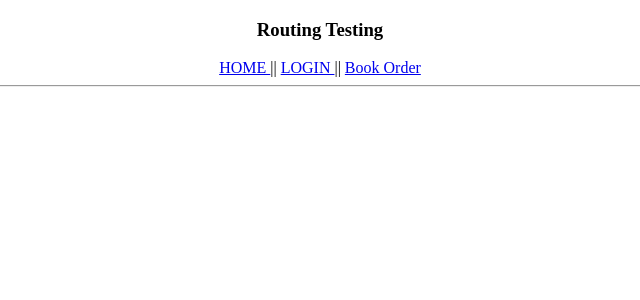
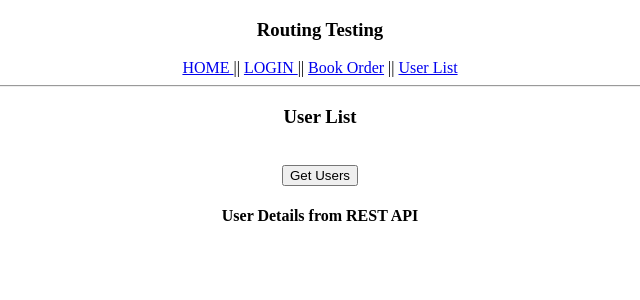
Before and after one commit to scmpadiyala/angular-practice, an Angular app: page /users in a window 1280 px wide. Before the commit this address led to /. Shown: the top 300 px of the page, without its empty margins (320-960 px from the left). Built offline with nearby package versions, Linux system fonts and the light colour scheme.

Commit message:
Rest API

```diff
--- a/src/app/app.component.html
+++ b/src/app/app.component.html
@@ -8,7 +8,8 @@
 
   <h3> Routing Testing </h3>
   <a routerLink="/home"> HOME </a> || <a routerLink="/login">LOGIN </a>  ||
-  <a routerLink="/order" >Book Order</a>
+  <a routerLink="/order" >Book Order</a>  ||
+  <a routerLink="/users" > User List</a>
 
   <br>
   <hr>
--- /dev/null
+++ b/src/app/practiceclass/restapi/restapi.component.html
@@ -0,0 +1,11 @@
+<div>
+  <h3>User List</h3>
+  <br />
+  <button (click)="handleGetUsers($event)">Get Users</button>
+
+  <h4>User Details from REST API</h4>
+
+  <ol>
+    <li *ngFor="let user of userList">{{ user.name }}</li>
+  </ol>
+</div>
--- /dev/null
+++ b/src/app/practiceclass/restapi/restapi.component.ts
@@ -0,0 +1,26 @@
+import { Component, OnInit } from "@angular/core";
+import { RestapiService } from "../services/restapi.service";
+
+@Component({
+  selector: "app-restapi",
+  templateUrl: "./restapi.component.html",
+  styleUrls: ["./restapi.component.css"]
+})
+export class RestapiComponent implements OnInit {
+  constructor(private apiService: RestapiService) {}
+
+  userList;
+
+  ngOnInit() {}
+
+  handleGetUsers(e) {
+    console.log("1. Event Get Users Called");
+
+    this.apiService.getUsers().subscribe(userData => {
+      console.log("2. Data return from service");
+      this.userList = userData;
+    });
+
+    console.log("3. Service call completed ");
+  }
+}
--- /dev/null
+++ b/src/app/practiceclass/services/restapi.service.ts
@@ -0,0 +1,13 @@
+import { Injectable } from "@angular/core";
+import { HttpClient } from "@angular/common/http";
+
+@Injectable({
+  providedIn: "root"
+})
+export class RestapiService {
+  constructor(private httpClient: HttpClient) {}
+
+  getUsers() {
+    return this.httpClient.get("https://jsonplaceholder.typicode.com/users");
+  }
+}
```
Also changed, not shown: src/app/app.module.ts (+8 -3 lines), src/app/practiceclass/restapi/restapi.component.css (added), 2 other files (tests, documents, lock files or other folders).
